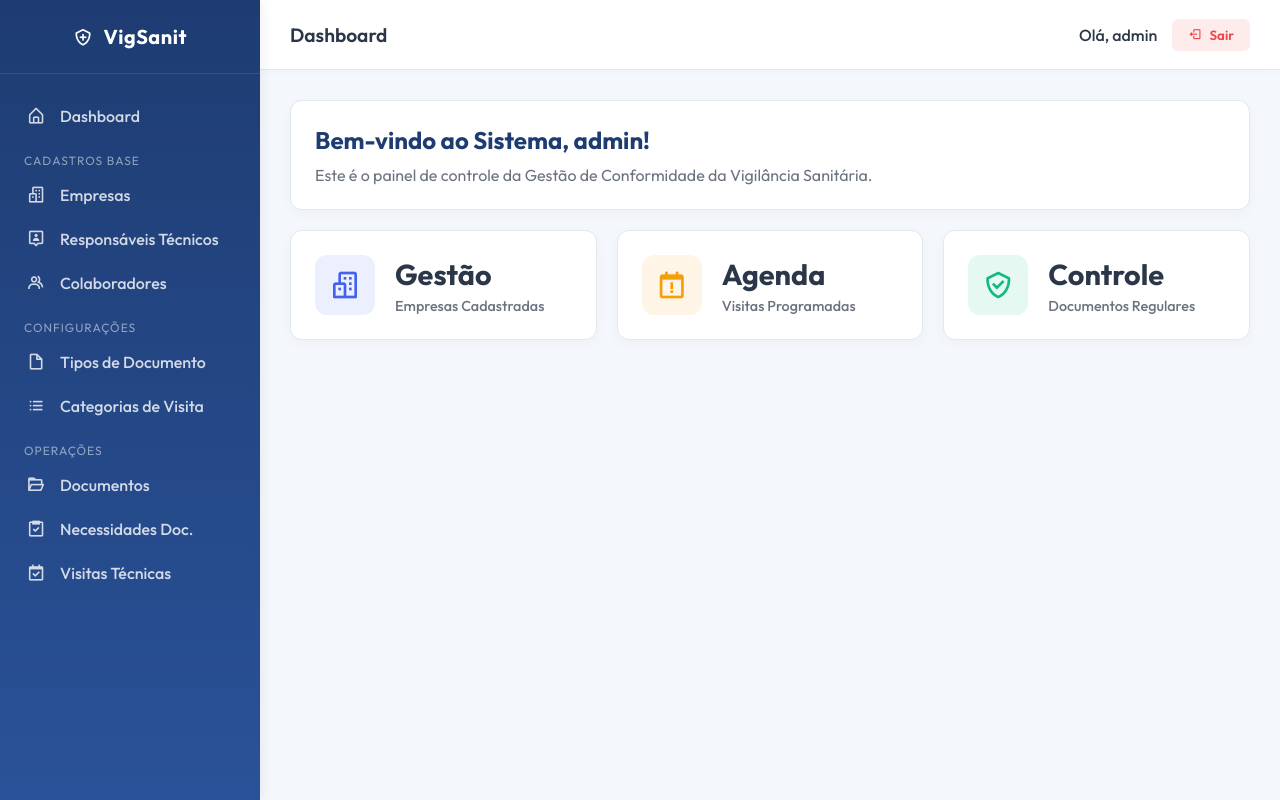
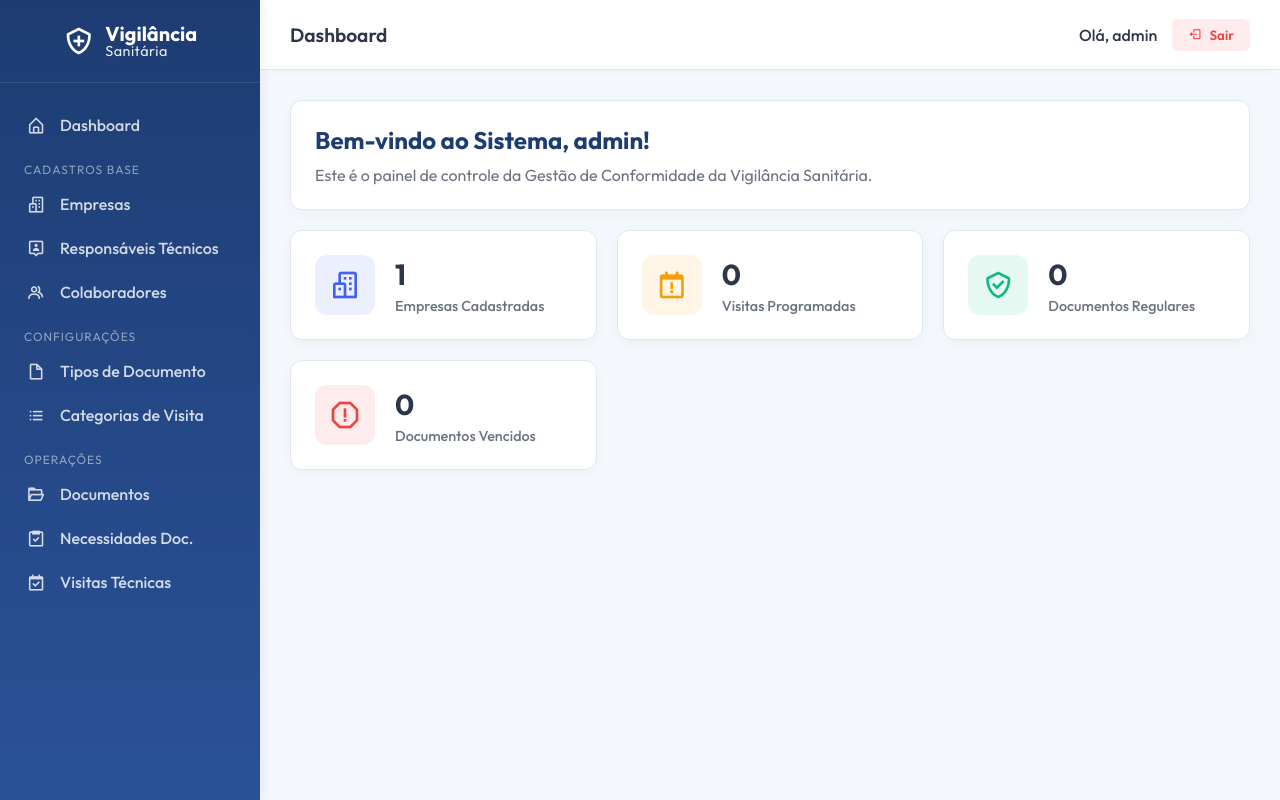
Before and after one commit to notbrurr/vigilanciaSanitaria, a Django app: page / in a window 1280 px wide. Run offline with Django 5.2, Linux system fonts and the light colour scheme; a user stored in the database is signed in; data comes from the database, SQL or seed files in the repository; data that the repository does not hold is empty.

Commit message:
Add dashboard stats and update sidebar branding
Populate the home dashboard with real model counts and add a new "Documents Expired" stat card; templates were changed to use context variables (total_empresas, visitas_pendentes, docs_regulares, docs_vencidos). Update sidebar markup/inline styles to display a two-line branded title (Vigilância Sanitária) with a larger icon. Update auth view to import models and timezone, compute the needed queryset counts, and pass the context to home.html.

```diff
--- a/template/base.html
+++ b/template/base.html
@@ -249,7 +249,13 @@
     <!-- Sidebar -->
     <aside class="sidebar">
         <div class="sidebar-header">
-            <h2><i class='bx bx-shield-plus'></i> VigSanit</h2>
+            <h2 style="display: flex; align-items: center; justify-content: center; gap: 10px; margin: 0;">
+                <i class='bx bx-shield-plus' style="font-size: 2rem;"></i>
+                <div style="display: flex; flex-direction: column; text-align: left; line-height: 1;">
+                    <span style="font-size: 1.25rem; font-weight: 700; letter-spacing: 0;">Vigilância</span>
+                    <span style="font-size: 0.9rem; font-weight: 400; letter-spacing: 0.5px; opacity: 0.9;">Sanitária</span>
+                </div>
+            </h2>
         </div>
         <div class="nav-menu">
             <a href="{% url 'home' %}" class="nav-item">
--- a/template/home.html
+++ b/template/home.html
@@ -64,7 +64,7 @@
             <i class='bx bx-buildings'></i>
         </div>
         <div class="stat-info">
-            <h3>Gestão</h3>
+            <h3>{{ total_empresas }}</h3>
             <p>Empresas Cadastradas</p>
         </div>
     </div>
@@ -74,7 +74,7 @@
             <i class='bx bx-calendar-exclamation'></i>
         </div>
         <div class="stat-info">
-            <h3>Agenda</h3>
+            <h3>{{ visitas_pendentes }}</h3>
             <p>Visitas Programadas</p>
         </div>
     </div>
@@ -84,8 +84,18 @@
             <i class='bx bx-check-shield'></i>
         </div>
         <div class="stat-info">
-            <h3>Controle</h3>
+            <h3>{{ docs_regulares }}</h3>
             <p>Documentos Regulares</p>
+        </div>
+    </div>
+
+    <div class="stat-card">
+        <div class="stat-icon" style="background: rgba(239, 68, 68, 0.1); color: var(--danger);">
+            <i class='bx bx-error-alt'></i>
+        </div>
+        <div class="stat-info">
+            <h3>{{ docs_vencidos }}</h3>
+            <p>Documentos Vencidos</p>
         </div>
     </div>
 </div>
--- a/view/auth.py
+++ b/view/auth.py
@@ -1,6 +1,8 @@
 from django.shortcuts import render
 from django.contrib.auth.views import LoginView
 from django.contrib.auth.decorators import login_required
+from django.utils import timezone
+from model.models import Empresa, Visita, Documento
 
 class AuthView(LoginView):
     template_name = 'login.html'
@@ -8,4 +10,11 @@ class AuthView(LoginView):
 
 @login_required
 def home_view(request):
-    return render(request, 'home.html')
+    hoje = timezone.now().date()
+    context = {
+        'total_empresas': Empresa.objects.count(),
+        'visitas_pendentes': Visita.objects.filter(realizada=False).count(),
+        'docs_vencidos': Documento.objects.filter(data_vencimento__lt=hoje).count(),
+        'docs_regulares': Documento.objects.filter(data_vencimento__gte=hoje).count(),
+    }
+    return render(request, 'home.html', context)
```
